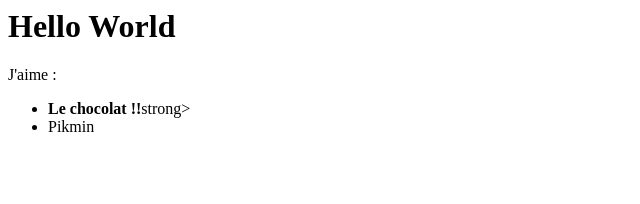
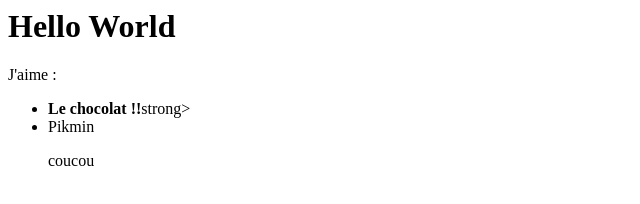
Before and after one commit to AlexsandraMNR/helloWorld, a plain HTML site: page index.html in a window 1280 px wide. Shown: the full height of the page, 0-640 px from the left. Drawn offline with Linux system fonts and the light colour scheme.

Commit message:
ajout para

```diff
--- a/index.html
+++ b/index.html
@@ -3,4 +3,5 @@
 <ul>
   <li><strong>Le chocolat !!</strong>strong></li>
   <li>Pikmin</li>
+  <p>coucou</p>
 </ul>
```
